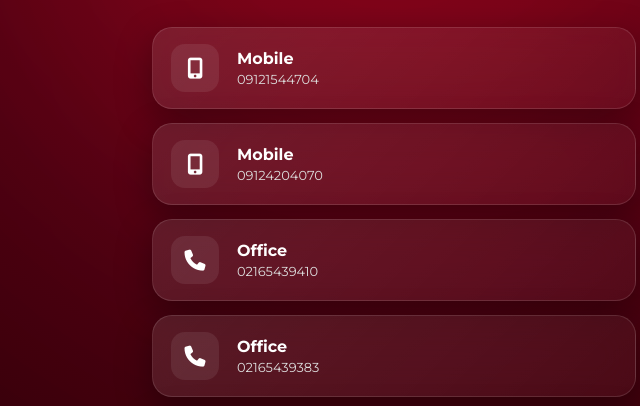
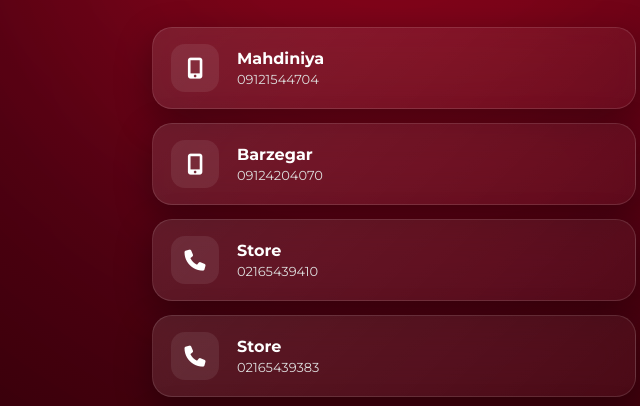
Before and after one commit to novinpishronp-star/novinpishro, a plain HTML site: page index.html in a window 1280 px wide. Shown: the part 253-659 px from the top of the page, 246-886 px from the left. Drawn offline with Linux system fonts and the light colour scheme.

Commit message:
Update index.html

```diff
--- a/index.html
+++ b/index.html
@@ -60,8 +60,7 @@ LEADING THE ELECTRICAL INDUSTRY
 
 <div class="text">
 
-<h3>Mobile</h3>
-
+<h3>Mahdiniya</h3>
 <p>09121544704</p>
 
 </div>
@@ -78,8 +77,7 @@ LEADING THE ELECTRICAL INDUSTRY
 
 <div class="text">
 
-<h3>Mobile</h3>
-
+<h3>Barzegar</h3>
 <p>09124204070</p>
 
 </div>
@@ -96,7 +94,7 @@ LEADING THE ELECTRICAL INDUSTRY
 
 <div class="text">
 
-<h3>Office</h3>
+<h3>Store</h3>
 
 <p>02165439410</p>
 
@@ -114,7 +112,7 @@ LEADING THE ELECTRICAL INDUSTRY
 
 <div class="text">
 
-<h3>Office</h3>
+<h3>Store</h3>
 
 <p>02165439383</p>
 
```
